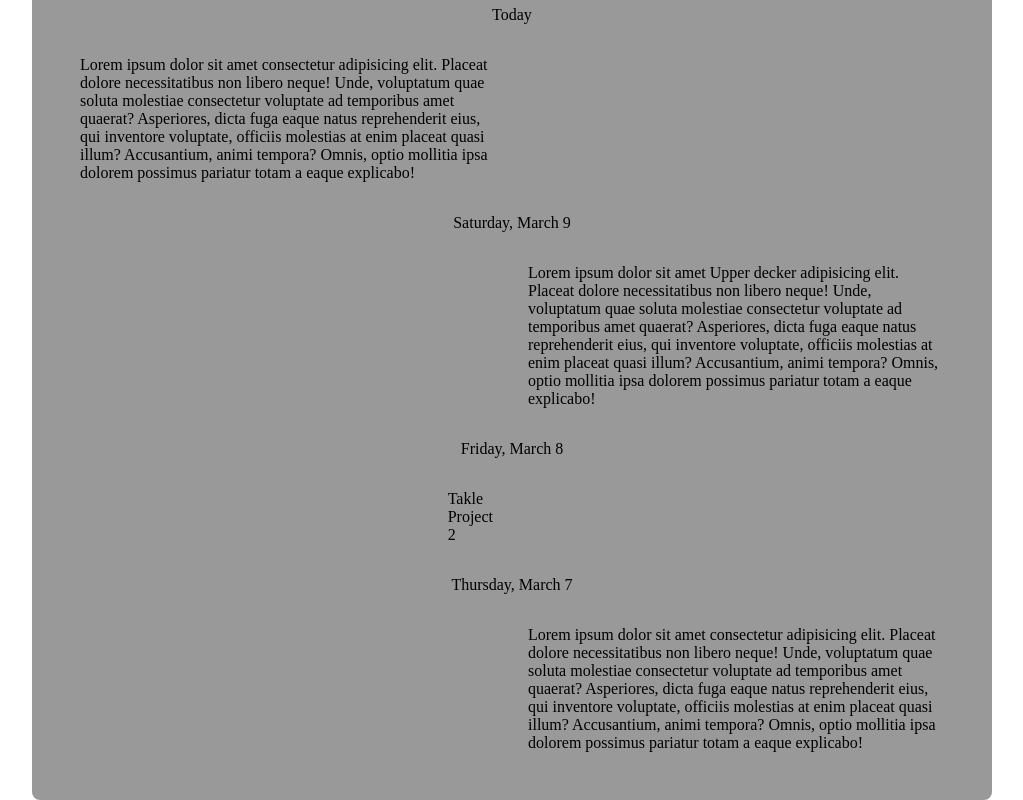
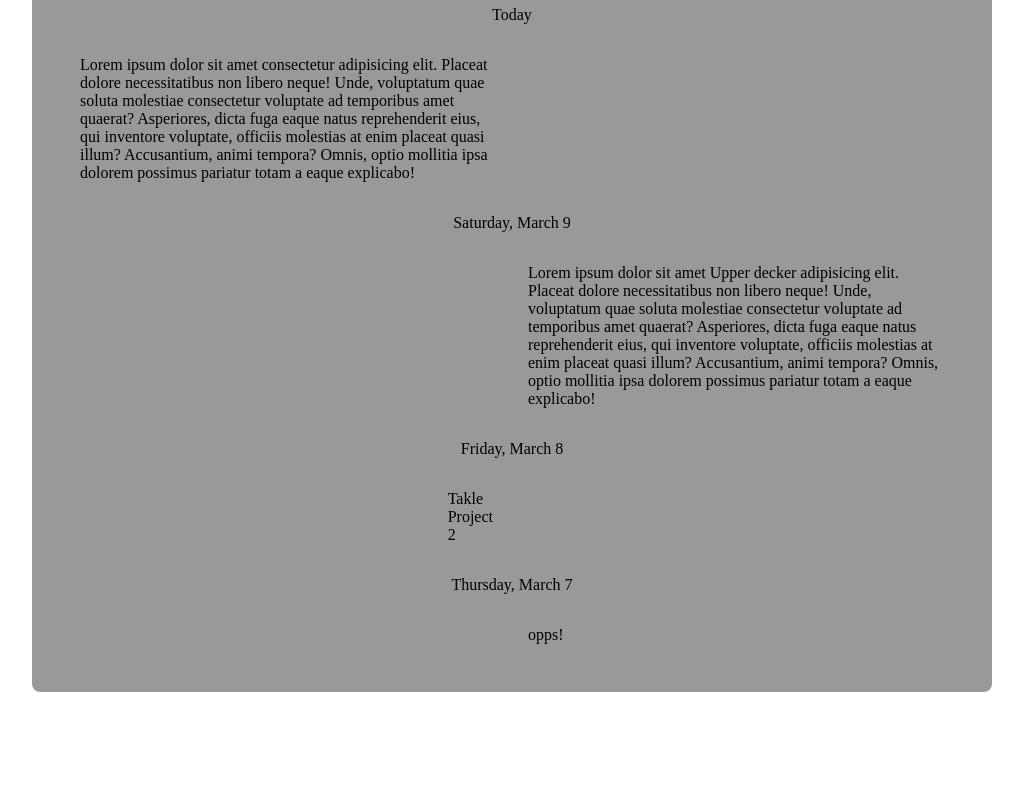
Before and after one commit to pteskey/equinox, a plain HTML site: page index.html in a window 1280 px wide. Shown: the part 934-1734 px from the top of the page, without its empty margins (128-1151 px from the left). After the commit the page ends 1626 px from the top, so only its background shows below. Drawn offline with Linux system fonts and the light colour scheme.

Commit message:
more text manipulation

```diff
--- a/index.html
+++ b/index.html
@@ -80,7 +80,7 @@
         <h4>Thursday, March 7</h4>
         <div class="project-content">
           <div class="column"></div>
-          <div class="column">Lorem ipsum dolor sit amet consectetur adipisicing elit. Placeat dolore necessitatibus non libero neque! Unde, voluptatum quae soluta molestiae consectetur voluptate ad temporibus amet quaerat? Asperiores, dicta fuga eaque natus reprehenderit eius, qui inventore voluptate, officiis molestias at enim placeat quasi illum? Accusantium, animi tempora? Omnis, optio mollitia ipsa dolorem possimus pariatur totam a eaque explicabo!</div>
+          <div class="column">opps!</div>
         </div>
       </div>
     </div>
```
